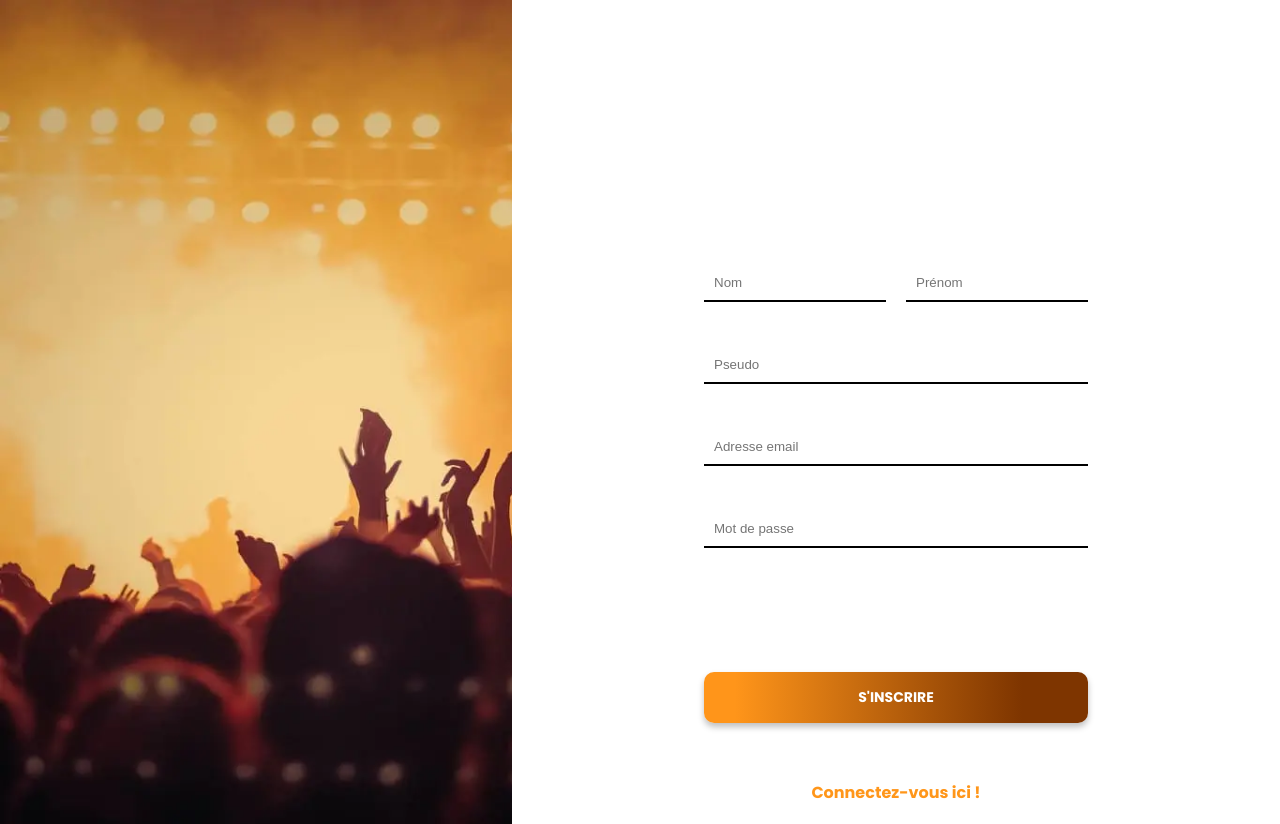
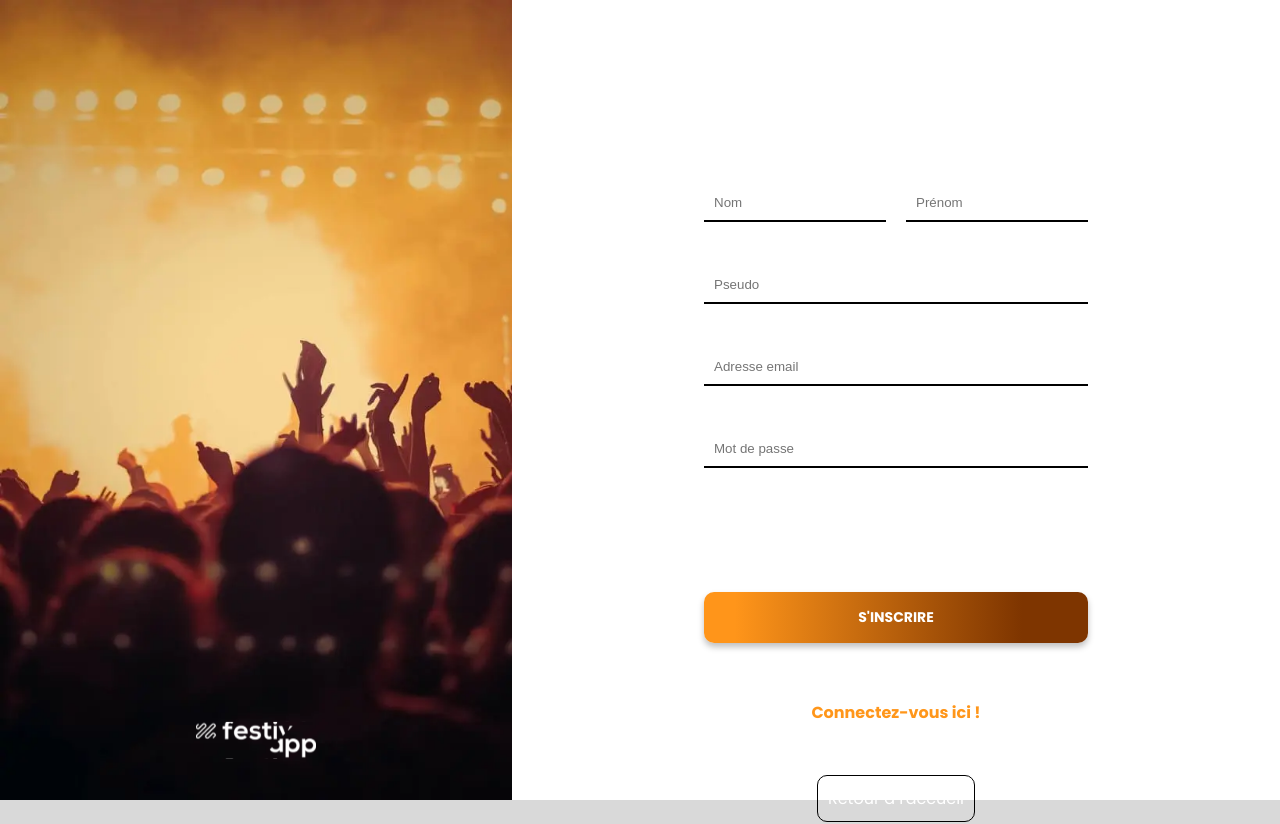
Before and after one commit to Eli-ngo/festivapp, a Next.js app: page /auth/signup in a window 1280 px wide. Shown: the top 824 px of the page. Built offline with nearby package versions, Linux system fonts and the light colour scheme; no server answers.

Commit message:
sign up desktop

```diff
--- a/pages/auth/signup.js
+++ b/pages/auth/signup.js
@@ -18,8 +18,8 @@ export const SignupStyle = styled.main`
         height: 120vh;
     }
 
-    @media only screen and (min-width: 1440px) {
-        height: 110vh;
+    @media only screen and (min-width: 1080px) {
+        height: 100vh;
     }
 
     /* mobile version */
```
